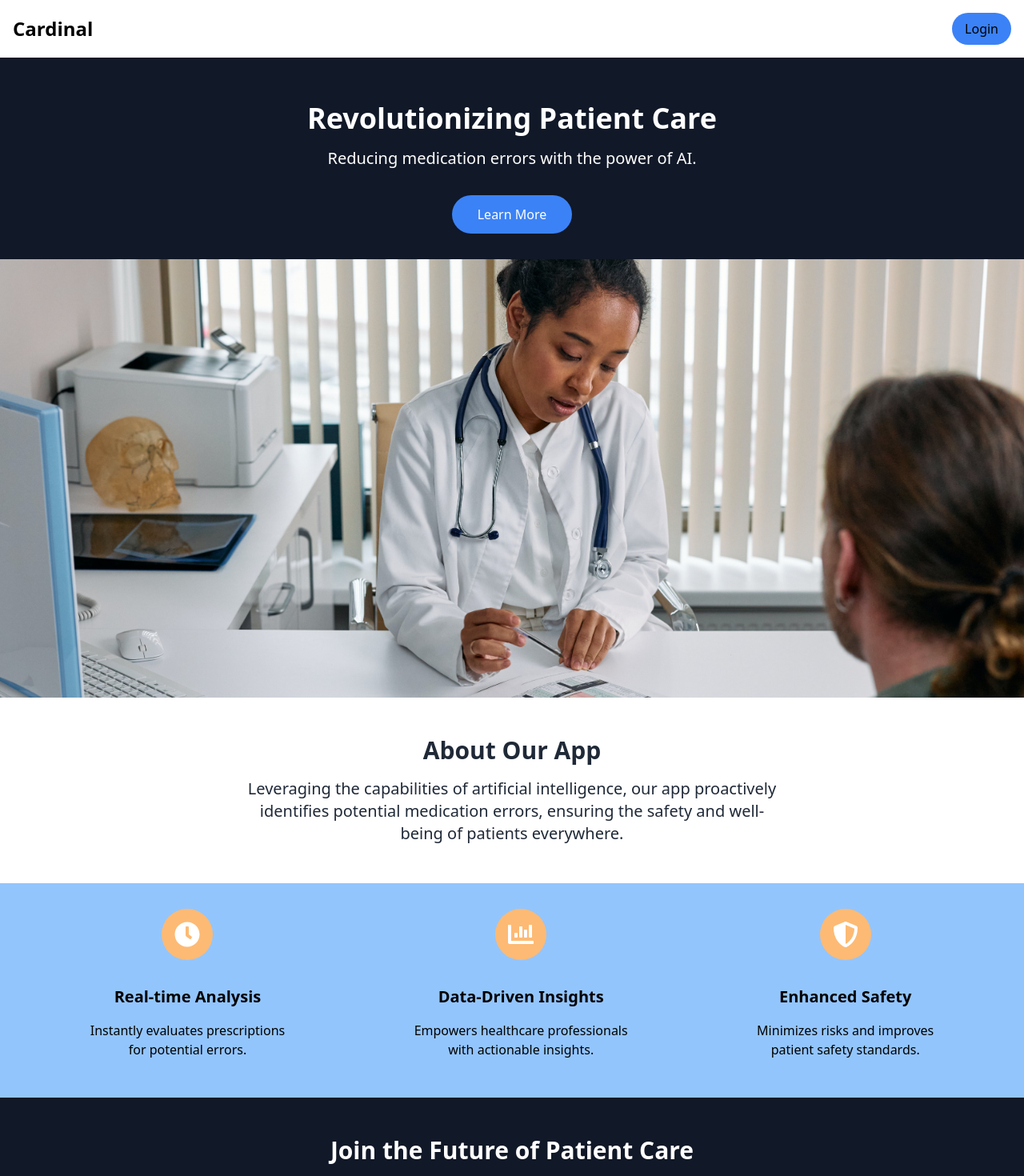
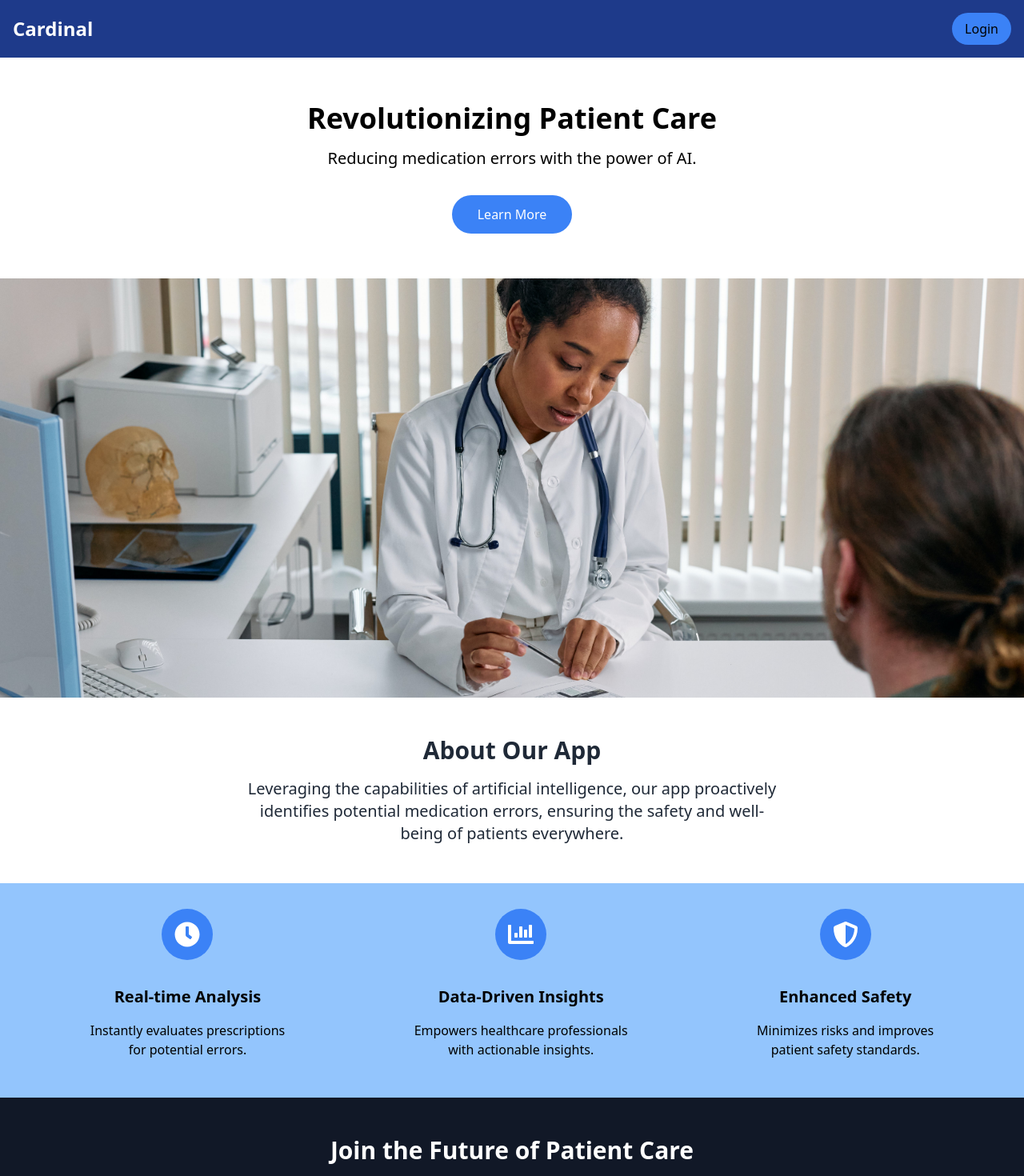
Before and after one commit to dgzct11/CardinalHacks2023, a Next.js app in the folder cardinal/: page /home in a window 1280 px wide. Shown: the top 1470 px of the page at 80% size. Built offline with nearby package versions, Linux system fonts and the light colour scheme.

Commit message:
Update page.tsx

```diff
--- a/cardinal/src/app/home/page.tsx
+++ b/cardinal/src/app/home/page.tsx
@@ -4,8 +4,6 @@ import Head from 'next/head';
 import Link from 'next/link';
 import Image from 'next/image';
 import { FaClock, FaChartBar, FaShieldAlt } from 'react-icons/fa';
-import patient from '../../../images/doctor and patient.png';
-import medicine from '../../../images/medicine.webp';
 import doctor from '../../../images/doctoryay.jpg';
 
 const HomePage = () => {
@@ -16,29 +14,21 @@ const HomePage = () => {
       </Head>
 
       {/* Navbar */}
-      <nav className="bg-white p-4 flex justify-between items-center shadow-md">
-        <span className="text-2xl text-black font-bold">Cardinal</span>
+      <nav className="bg-blue-900 p-4 flex justify-between items-center shadow-md">
+        <span className="text-2xl text-white font-bold">Cardinal</span>
         <Link href="/api/auth/login">
         <button className="bg-blue-500 hover:bg-blue-600 px-4 py-2 rounded-full transition duration-300">Login</button>
         </Link>
       </nav>
 
       {/* Hero Section */}
-      <div className="bg-gray-900 h-screen flex flex-col justify-center items-center text-white">
-        <h1 className="text-4xl font-bold mt-14 mb-4">Revolutionizing Patient Care</h1>
-        <p className="text-xl mb-8">Reducing medication errors with the power of AI.</p>
-        <a href="#about" className="bg-blue-500 hover:bg-blue-600 px-8 py-3 rounded-full transition duration-300">Learn More</a>
+      <div className="bg-white h-screen flex flex-col justify-center items-center">
+        <h1 className="text-4xl text-black font-bold mt-14 mb-4">Revolutionizing Patient Care</h1>
+        <p className="text-xl text-black mb-8">Reducing medication errors with the power of AI.</p>
+        <a href="#about" className="bg-blue-500 text-white hover:bg-blue-600 px-8 py-3 rounded-full transition duration-300">Learn More</a>
 
         {/* Importing the image */}
-        <div className="absolute bottom-0 right-5">
-          <Image src={patient} alt="doctor and patient" width={500} height={500} />
-        </div>
-
-        <div className="absolute bottom-2 left-20">
-          <Image src={medicine} alt="medicine" width={250} height={250} />
-        </div>
-
-        <div className="mt-8 relative w-full h-full">
+        <div className="mt-14 relative w-full h-full">
           <Image src={doctor} alt="doctor" layout="fill" objectFit="cover"/>
         </div>
 
@@ -55,7 +45,7 @@ const HomePage = () => {
       <div className="flex justify-around p-8 bg-blue-300">
         {/* Feature 1 */}
         <div className="flex flex-col items-center mt- 4 mb-4 space-y-4">
-          <div className="w-16 h-16 bg-orange-300 rounded-full mb-4 flex items-center justify-center">
+          <div className="w-16 h-16 bg-blue-500 rounded-full mb-4 flex items-center justify-center">
             <FaClock size={32} className="text-white"/>
           </div>
           <h3 className="text-xl font-bold">Real-time Analysis</h3>
@@ -64,7 +54,7 @@ const HomePage = () => {
 
         {/* Feature 2 */}
         <div className="flex flex-col items-center mb-4 space-y-4">
-          <div className="w-16 h-16 bg-orange-300 rounded-full mb-4 flex items-center justify-center">
+          <div className="w-16 h-16 bg-blue-500 rounded-full mb-4 flex items-center justify-center">
             <FaChartBar size={32} className="text-white"/>
           </div>
           <h3 className="text-xl font-bold">Data-Driven Insights</h3>
@@ -73,7 +63,7 @@ const HomePage = () => {
 
         {/* Feature 3 */}
         <div className="flex flex-col items-center mb-4 space-y-4">
-          <div className="w-16 h-16 bg-orange-300 rounded-full mb-4 flex items-center justify-center">
+          <div className="w-16 h-16 bg-blue-500 rounded-full mb-4 flex items-center justify-center">
             <FaShieldAlt size={32} className="text-white"/>
           </div>
           <h3 className="text-xl font-bold">Enhanced Safety</h3>
@@ -85,7 +75,7 @@ const HomePage = () => {
       <div className="bg-gray-900 text-white py-12 text-center">
         <h2 className="text-3xl font-bold mb-4">Join the Future of Patient Care</h2>
         <p className="text-xl mb-8">Get started with our app today and witness the change.</p>
-        <button className="bg-transparent border-2 border-orange-300 text-orange-300 px-8 py-3 rounded-full transition duration-300 hover:bg-blue-500 hover:text-white">Get Started</button>
+        <button className="bg-transparent border-2 border-blue-300 text-blue-300 px-8 py-3 rounded-full transition duration-300 hover:bg-blue-500 hover:text-white">Get Started</button>
       </div>
     </div>
   );
```
